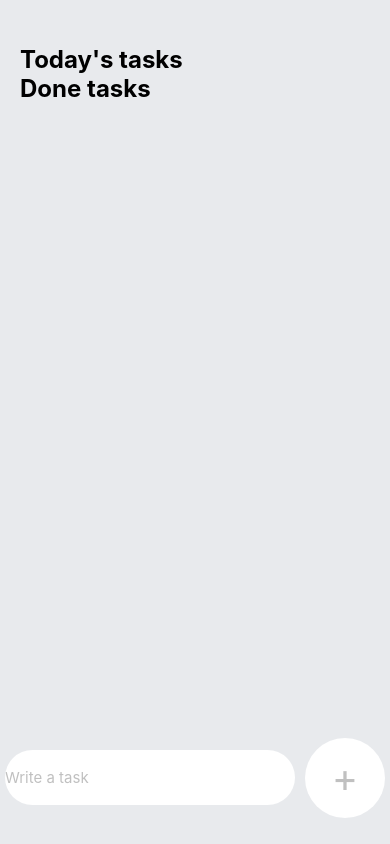
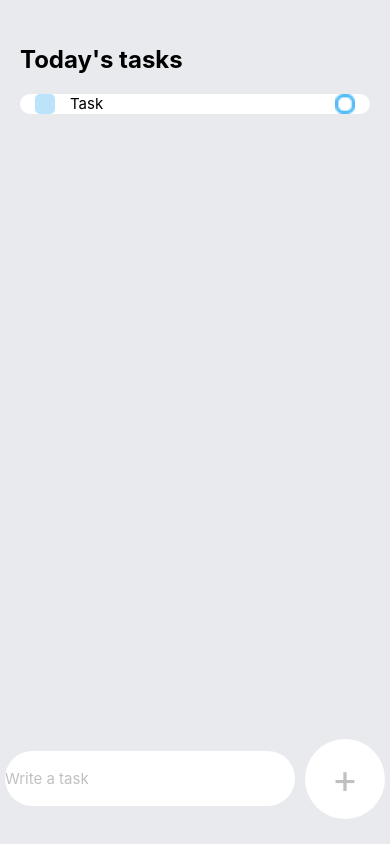
Before and after one commit to OwenRamire/to-do-list-using-context, a React Native app: screen / in a window 390 px wide. Built offline with nearby package versions, Linux system fonts and the light colour scheme.

Commit message:
Create a container to display task
The purpose of this commit is to do a container with the title of the
container (current task and done task) and the task's name

finally I add a new color for my design

```diff
--- a/src/views/ToDo/ToDoList.js
+++ b/src/views/ToDo/ToDoList.js
@@ -1,15 +1,14 @@
 import React from 'react';
 import {ScrollView, SafeAreaView, StyleSheet} from 'react-native';
 import {Colors} from './components/Colors';
-import Title from './components/Title';
+import TaskContainer from './components/TaskContainer';
 import AddNewTask from './components/AddNewTask';
 
 const ToDoList = () => {
   return (
     <SafeAreaView style={styles.mainContainer}>
       <ScrollView style={styles.containerScroll}>
-        <Title titleSection="Today's tasks" />
-        <Title titleSection="Done tasks" />
+        <TaskContainer />
       </ScrollView>
       <AddNewTask />
     </SafeAreaView>
--- a/src/views/ToDo/components/Colors.js
+++ b/src/views/ToDo/components/Colors.js
@@ -3,4 +3,5 @@ export const Colors = {
   gray: '#E8EAED',
   blue: '#55BCF6',
   txtGray: '#C0C0C0',
+  bluePoint: 'rgba(85, 188, 246, 0.4)',
 };
--- /dev/null
+++ b/src/views/ToDo/components/TaskContainer.js
@@ -0,0 +1,17 @@
+import React from 'react';
+import {View} from 'react-native';
+import Title from './Title';
+import TaskItem from './TaskItem';
+
+const TaskContainer = () => {
+  return (
+    <View>
+      <Title titleSection="Today's tasks" />
+      <>
+        <TaskItem />
+      </>
+    </View>
+  );
+};
+
+export default TaskContainer;
--- /dev/null
+++ b/src/views/ToDo/components/TaskItem.js
@@ -0,0 +1,53 @@
+import React from 'react';
+import {View, Text, Image, StyleSheet} from 'react-native';
+import {Colors} from './Colors';
+
+const TaskItem = () => {
+  return (
+    <View style={styles.containerItem}>
+      <View style={styles.contentTask}>
+        <View style={styles.pointItem} />
+        <Text style={styles.txtTask}>Task</Text>
+      </View>
+      <Image
+        source={require('../../../img/circle.png')}
+        style={styles.circleItem}
+      />
+    </View>
+  );
+};
+
+export default TaskItem;
+
+const styles = StyleSheet.create({
+  containerItem: {
+    flex: 1,
+    flexDirection: 'row',
+    justifyContent: 'space-between',
+    alignItems: 'center',
+    height: 53,
+    marginTop: 20,
+    paddingLeft: 15,
+    paddingRight: 15,
+    backgroundColor: Colors.white,
+    borderRadius: 15,
+  },
+  contentTask: {
+    display: 'flex',
+    flexDirection: 'row',
+  },
+  pointItem: {
+    width: 20,
+    height: 20,
+    marginRight: 15,
+    backgroundColor: Colors.bluePoint,
+    borderRadius: 5,
+  },
+  txtTask: {
+    fontSize: 15,
+  },
+  circleItem: {
+    width: 20,
+    height: 20,
+  },
+});
```
Also changed, not shown: src/img/circle.png (added).
